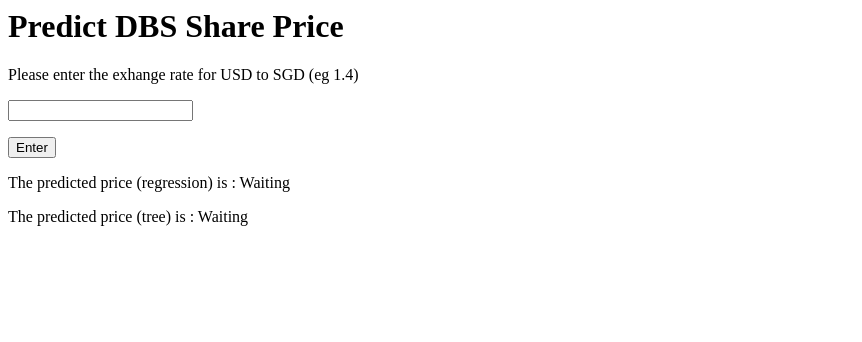
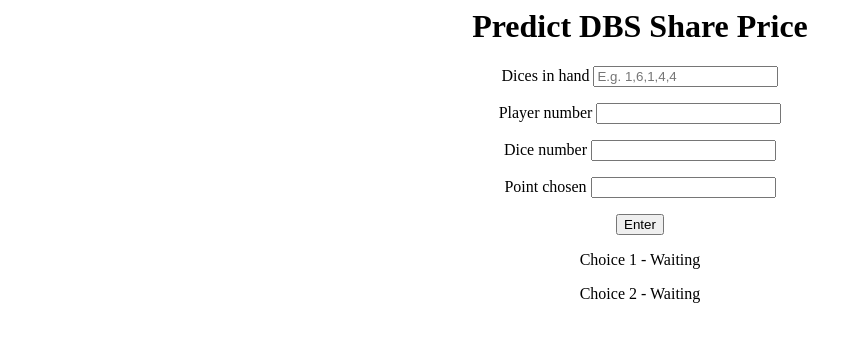
Before and after one commit to daniel620/Game-Dice, a Flask app: page / in a window 1280 px wide. Shown: the top 342 px of the page, without its empty margins (0-862 px from the left). Run offline with Flask 2, Linux system fonts and the light colour scheme.

Commit message:
Update web and app

```diff
--- a/app.py
+++ b/app.py
@@ -1,21 +1,33 @@
 
 from flask import Flask, request, render_template
-import Player
-import joblib
+from Player import player
+import numpy as np
+# import joblib
 app = Flask(__name__)
+
 
 @app.route("/", methods = ["GET", "POST"])
 def index():
     if request.method == "POST":
-        rates = float(request.form.get("rates"))
-        print(rates)
-        model1 = joblib.load("regression")
-        r1 = model1.predict([[rates]])
-        model2 = joblib.load("tree")
-        r2 = model2.predict([[rates]])
-        return(render_template("index.html", result1 = r1, result2=r2))
+        dice_in_hand = str(request.form.get("dice_in_hand"))
+        last_input = dice_in_hand
+        try:
+            dice_in_hand = np.array(dice_in_hand.replace(' ','').split(','),dtype=int).tolist()
+            if len(dice_in_hand) != 5:
+                return render_template("index.html", result1 = 'Please enter 5 dices in hand', result2='')
+        except:
+            # throw error
+            Exception('Invalid input')
+            return render_template("index.html", result1 = 'Invalid input', result2='')
+
+        my_player = player(dice_in_hand)
+        player_num = int(request.form.get("player_num"))
+        game_dice_num = int(request.form.get("game_dice_num"))
+        game_point_chosen = int(request.form.get("game_point_chosen"))
+        r1, r2 = my_player.technical_analysis(player_num, game_dice_num, game_point_chosen)
+        return(render_template("index.html", result1 = r1, result2=r2, last_input = last_input))
     else:
-        return(render_template("index.html", result1 = "Waiting", result2="Waiting"))
+        return(render_template("index.html", result1 = "Waiting", result2="Waiting", last_input = ''))
 
 if __name__ == "__main__":
     app.run()
--- a/templates/index.html
+++ b/templates/index.html
@@ -1,12 +1,16 @@
-<html>
+<html align="center">
     <body>
-        <h1>Predict DBS Share Price</h1>
+        <!-- 居中 ,algin:center-->
+        <h1 al>Predict DBS Share Price</h1>
         <form action="/" method="post">
-            <p>Please enter the exhange rate for USD to SGD (eg 1.4)</p>
-            <p><input type="number" step="0.01" name="rates"></p>
+            <p>Dices in hand <input type="text" name="dice_in_hand" placeholder="E.g. 1,6,1,4,4" autocomplete="on" value={{last_input}} ></p>
+            <p>Player number <input type="number" step="1" name="player_num"></p>
+            <p>Dice number <input type="number" step="1" name="game_dice_num"></p>
+            <p>Point chosen <input type="number" step="1" name="game_point_chosen"></p>
+
             <p><input type="submit" value="Enter"></p>
         </form>
-        <p>The predicted price (regression) is : {{result1}}</p>
-        <p>The predicted price (tree) is : {{result2}}</p>
+        <p>Choice 1 - {{result1}}</p>
+        <p>Choice 2 - {{result2}}</p>
     </body>
 </html>
```
Also changed, not shown: Player.py (+35 -14 lines), 2 other files.
